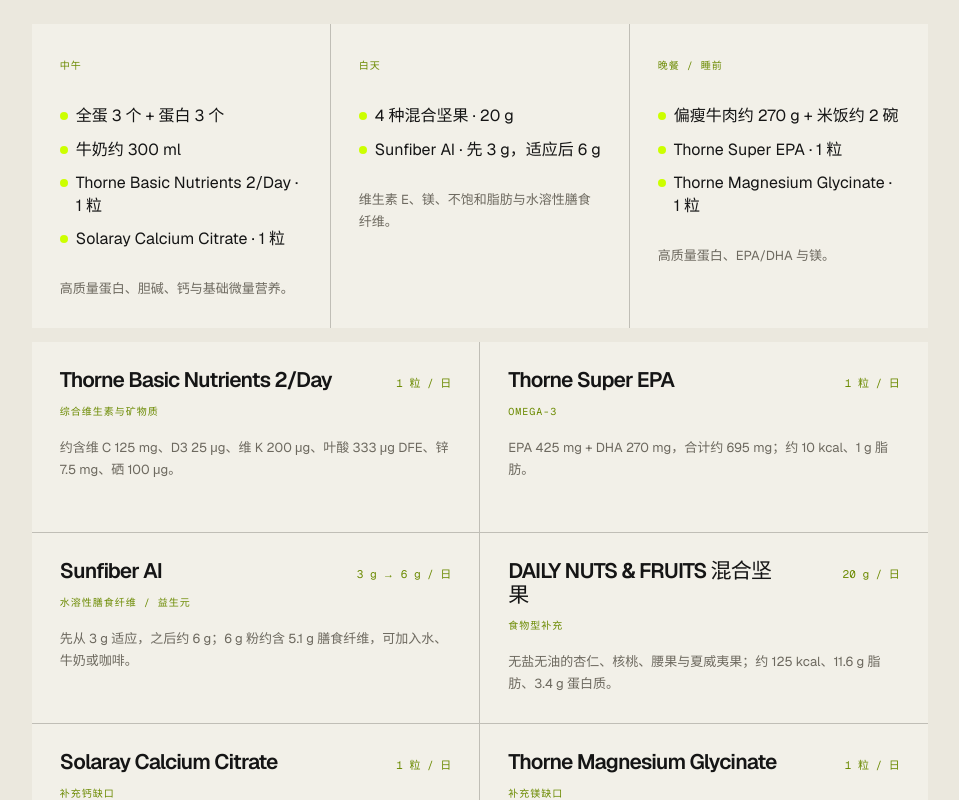
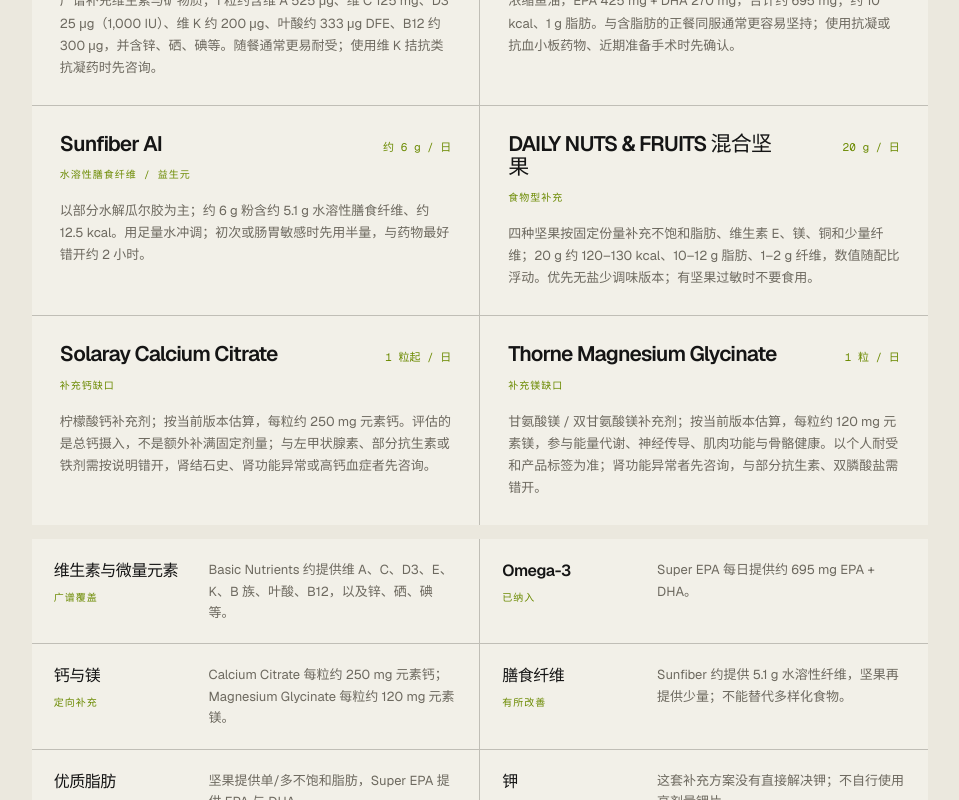
Before and after one commit to Killua910211/killua-win, a Next.js app: page /health in a window 1280 px wide. Shown: the part 6500-7300 px from the top of the page, without its empty margins (301-1260 px from the left). Built offline with nearby package versions, Linux system fonts and the light colour scheme.

Commit message:
Focus health page on supplement plan

```diff
--- a/app/globals.css
+++ b/app/globals.css
@@ -1120,27 +1120,16 @@
   font-size: 12px;
   line-height: 1.7;
 }
-.health-routine-grid,
 .health-supplement-grid,
 .health-coverage-grid {
   display: grid;
   gap: 1px;
   background: rgba(21, 21, 21, 0.2);
 }
-.health-routine-grid {
-  grid-template-columns: repeat(3, minmax(0, 1fr));
-  margin-top: 60px;
-}
-.health-routine-card,
 .health-supplement-card,
 .health-coverage-row {
   background: var(--paper);
 }
-.health-routine-card {
-  min-height: 260px;
-  padding: 28px;
-}
-.health-nutrition-index,
 .health-supplement-role,
 .health-coverage-row > div span {
   color: #6b8a00;
@@ -1148,33 +1137,6 @@
   font-size: 10px;
   letter-spacing: 0.1em;
   text-transform: uppercase;
-}
-.health-routine-card ul {
-  display: grid;
-  gap: 10px;
-  margin-top: 28px;
-  padding: 0;
-  list-style: none;
-}
-.health-routine-card li {
-  padding-left: 16px;
-  font-size: 16px;
-  line-height: 1.45;
-}
-.health-routine-card li::before {
-  display: inline-block;
-  width: 8px;
-  height: 8px;
-  margin: 0 8px 1px -16px;
-  border-radius: 50%;
-  background: var(--signal);
-  content: '';
-}
-.health-routine-card > p {
-  margin-top: 28px;
-  color: #6d695f;
-  font-size: 13px;
-  line-height: 1.7;
 }
 .health-supplement-grid {
   grid-template-columns: repeat(2, minmax(0, 1fr));
@@ -1551,7 +1513,6 @@
   .health-kpi dd span { display: block; margin: 8px 0 0; }
   .health-kpi p { margin-top: 22px; }
   .health-trend-grid,
-  .health-routine-grid,
   .health-supplement-grid,
   .health-coverage-grid,
   .health-note-grid,
@@ -1559,10 +1520,8 @@
   .health-life-card,
   .health-recovery { margin-top: 44px; }
   .health-trend-card { padding: 24px 20px; }
-  .health-routine-grid { grid-template-columns: 1fr; }
   .health-supplement-grid,
   .health-coverage-grid { grid-template-columns: 1fr; }
-  .health-routine-card { min-height: 0; padding: 24px 20px; }
   .health-supplement-card { min-height: 0; padding: 24px 20px; }
   .health-coverage-row { grid-template-columns: 1fr; gap: 10px; padding: 20px; }
   .health-smoking-card,
--- a/app/health/page.tsx
+++ b/app/health/page.tsx
@@ -8,7 +8,6 @@
   getHealthLifeProgressSnapshot,
   HEALTH_COVERAGE_START,
   HEALTH_NUTRITION_COVERAGE,
-  HEALTH_NUTRITION_ROUTINE,
   HEALTH_SUPPLEMENTS,
   HEALTH_SMOKING_RECORD,
   HEALTH_TRENDS,
@@ -216,26 +215,14 @@
         <section className="health-nutrition" aria-labelledby="health-nutrition-heading">
           <div className="section-label" lang="en">
             <span>04</span>
-            <span>Diet &amp; supplements</span>
+            <span>Supplements</span>
           </div>
           <div className="health-section-body">
-            <p className="eyebrow">Daily nutrition</p>
-            <h2 id="health-nutrition-heading">把每天吃什么，也记录下来。</h2>
+            <p className="eyebrow">Supplement plan</p>
+            <h2 id="health-nutrition-heading">把补充方案，也记录下来。</h2>
             <p className="health-section-lede">
-              基于个人饮食与补充方案的最终整理，所有数值均为约数，具体以实际包装标签为准。
+              基于个人补充方案整理；所有数值均为约数，具体以实际包装标签为准。
             </p>
-
-            <div className="health-routine-grid">
-              {HEALTH_NUTRITION_ROUTINE.map((routine) => (
-                <article className="health-routine-card" key={routine.time}>
-                  <span className="health-nutrition-index" lang="en">{routine.time}</span>
-                  <ul>
-                    {routine.items.map((item) => <li key={item}>{item}</li>)}
-                  </ul>
-                  <p>{routine.focus}</p>
-                </article>
-              ))}
-            </div>
 
             <div className="health-supplement-grid">
               {HEALTH_SUPPLEMENTS.map((supplement) => (
--- a/app/lib/health.ts
+++ b/app/lib/health.ts
@@ -45,40 +45,6 @@
   { label: '平均血氧饱和度', value: '96.0', unit: '%', coverage: '7 / 7 DAYS' },
 ];
 
-export type HealthNutritionRoutine = {
-  time: string;
-  items: string[];
-  focus: string;
-};
-
-/** 根据 ChatGPT 对话中最终确认的每日饮食与补充安排。 */
-export const HEALTH_NUTRITION_ROUTINE: HealthNutritionRoutine[] = [
-  {
-    time: '中午',
-    items: [
-      '全蛋 3 个 + 蛋白 3 个',
-      '牛奶约 300 ml',
-      'Thorne Basic Nutrients 2/Day · 1 粒',
-      'Solaray Calcium Citrate · 1 粒',
-    ],
-    focus: '高质量蛋白、胆碱、钙与基础微量营养。',
-  },
-  {
-    time: '白天',
-    items: ['4 种混合坚果 · 20 g', 'Sunfiber AI · 先 3 g，适应后 6 g'],
-    focus: '维生素 E、镁、不饱和脂肪与水溶性膳食纤维。',
-  },
-  {
-    time: '晚餐 / 睡前',
-    items: [
-      '偏瘦牛肉约 270 g + 米饭约 2 碗',
-      'Thorne Super EPA · 1 粒',
-      'Thorne Magnesium Glycinate · 1 粒',
-    ],
-    focus: '高质量蛋白、EPA/DHA 与镁。',
-  },
-];
-
 export type HealthSupplement = {
   name: string;
   amount: string;
@@ -91,37 +57,37 @@
     name: 'Thorne Basic Nutrients 2/Day',
     amount: '1 粒 / 日',
     role: '综合维生素与矿物质',
-    detail: '约含维 C 125 mg、D3 25 μg、维 K 200 μg、叶酸 333 μg DFE、锌 7.5 mg、硒 100 μg。',
+    detail: '广谱补充维生素与矿物质；1 粒约含维 A 525 μg、维 C 125 mg、D3 25 μg（1,000 IU）、维 K 约 200 μg、叶酸约 333 μg DFE、B12 约 300 μg，并含锌、硒、碘等。随餐通常更易耐受；使用维 K 拮抗类抗凝药时先咨询。',
   },
   {
     name: 'Thorne Super EPA',
     amount: '1 粒 / 日',
     role: 'Omega-3',
-    detail: 'EPA 425 mg + DHA 270 mg，合计约 695 mg；约 10 kcal、1 g 脂肪。',
+    detail: '浓缩鱼油，EPA 425 mg + DHA 270 mg，合计约 695 mg；约 10 kcal、1 g 脂肪。与含脂肪的正餐同服通常更容易坚持；使用抗凝或抗血小板药物、近期准备手术时先确认。',
   },
   {
     name: 'Sunfiber AI',
-    amount: '3 g → 6 g / 日',
+    amount: '约 6 g / 日',
     role: '水溶性膳食纤维 / 益生元',
-    detail: '先从 3 g 适应，之后约 6 g；6 g 粉约含 5.1 g 膳食纤维，可加入水、牛奶或咖啡。',
+    detail: '以部分水解瓜尔胶为主；约 6 g 粉含约 5.1 g 水溶性膳食纤维、约 12.5 kcal。用足量水冲调；初次或肠胃敏感时先用半量，与药物最好错开约 2 小时。',
   },
   {
     name: 'DAILY NUTS & FRUITS 混合坚果',
     amount: '20 g / 日',
     role: '食物型补充',
-    detail: '无盐无油的杏仁、核桃、腰果与夏威夷果；约 125 kcal、11.6 g 脂肪、3.4 g 蛋白质。',
+    detail: '四种坚果按固定份量补充不饱和脂肪、维生素 E、镁、铜和少量纤维；20 g 约 120–130 kcal、10–12 g 脂肪、1–2 g 纤维，数值随配比浮动。优先无盐少调味版本；有坚果过敏时不要食用。',
   },
   {
     name: 'Solaray Calcium Citrate',
-    amount: '1 粒 / 日',
+    amount: '1 粒起 / 日',
     role: '补充钙缺口',
-    detail: '按当前版本估算，每粒约 250 mg 元素钙；奶制品特别少时再评估是否增加。',
+    detail: '柠檬酸钙补充剂；按当前版本估算，每粒约 250 mg 元素钙。评估的是总钙摄入，不是额外补满固定剂量；与左甲状腺素、部分抗生素或铁剂需按说明错开，肾结石史、肾功能异常或高钙血症者先咨询。',
   },
   {
     name: 'Thorne Magnesium Glycinate',
     amount: '1 粒 / 日',
     role: '补充镁缺口',
-    detail: '按当前版本估算，每粒约 120 mg 元素镁，安排在晚餐后或睡前。',
+    detail: '甘氨酸镁 / 双甘氨酸镁补充剂；按当前版本估算，每粒约 120 mg 元素镁，参与能量代谢、神经传导、肌肉功能与骨骼健康。以个人耐受和产品标签为准；肾功能异常者先咨询，与部分抗生素、双膦酸盐需错开。',
   },
 ];
 
@@ -132,15 +98,14 @@
 };
 
 export const HEALTH_NUTRITION_COVERAGE: HealthNutritionCoverage[] = [
-  { label: '蛋白质', status: '强项', detail: '约 110–125 g / 日，主要来自蛋、奶与偏瘦牛肉。' },
-  { label: '脂肪', status: '基本合适', detail: '目标约 50–65 g / 日；坚果与鱼油改善脂肪质量。' },
-  { label: '维生素与微量元素', status: '已补强', detail: '复合维生素提供基础兜底，但不等同于蔬菜水果。' },
-  { label: '钙与镁', status: '定向补充', detail: '牛奶、坚果与单独的钙镁产品共同覆盖。' },
-  { label: '膳食纤维', status: '有所改善', detail: 'Sunfiber 解决一部分缺口，但总量仍可能低于理想水平。' },
-  { label: '钾', status: '仍需留意', detail: '不使用高剂量钾片；优先低钠盐或偶尔摄入含钾食物。' },
-  { label: '植物性食物多样性', status: '仍是缺口', detail: '补剂不能替代水果、蔬菜、豆类带来的天然纤维与植物化合物。' },
-  { label: '额外热量', status: '约 150 kcal / 日', detail: '主要来自 20 g 坚果；鱼油约 10 kcal，Sunfiber 约 12.5 kcal。' },
-  { label: '总热量', status: '持续观察', detail: '估算受牛肉部位、牛奶种类、米饭份量与活动量影响。' },
+  { label: '维生素与微量元素', status: '广谱覆盖', detail: 'Basic Nutrients 约提供维 A、C、D3、E、K、B 族、叶酸、B12，以及锌、硒、碘等。' },
+  { label: 'Omega-3', status: '已纳入', detail: 'Super EPA 每日提供约 695 mg EPA + DHA。' },
+  { label: '钙与镁', status: '定向补充', detail: 'Calcium Citrate 每粒约 250 mg 元素钙；Magnesium Glycinate 每粒约 120 mg 元素镁。' },
+  { label: '膳食纤维', status: '有所改善', detail: 'Sunfiber 约提供 5.1 g 水溶性纤维，坚果再提供少量；不能替代多样化食物。' },
+  { label: '优质脂肪', status: '已纳入', detail: '坚果提供单/多不饱和脂肪，Super EPA 提供 EPA 与 DHA。' },
+  { label: '钾', status: '仍需留意', detail: '这套补充方案没有直接解决钾；不自行使用高剂量钾片。' },
+  { label: '植物性食物多样性', status: '仍是缺口', detail: '补剂不能完整提供植物食物中的天然纤维、多酚和类胡萝卜素。' },
+  { label: '额外热量', status: '约 145–155 kcal / 日', detail: '20 g 坚果约 120–130 kcal，Super EPA 约 10 kcal，Sunfiber 约 12.5 kcal。' },
 ];
 
 export type SmokingCessationRecord = {
```
